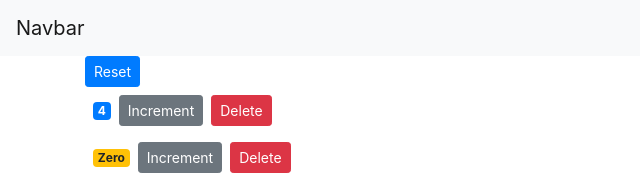
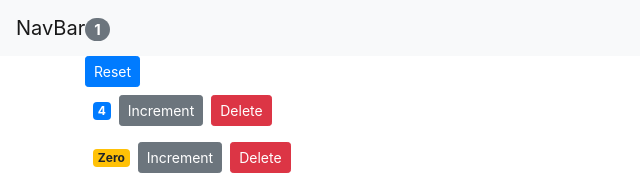
Before and after one commit to jbcastro/counter-app, a React (Create React App) app: page / in a window 1280 px wide. Shown: the top 175 px of the page, without its empty margins (0-640 px from the left). Built offline with nearby package versions, Linux system fonts and the light colour scheme.

Commit message:
10commit, 206minutes

```diff
--- a/src/App.js
+++ b/src/App.js
@@ -4,12 +4,46 @@ import "./App.css";
 import Counters from "./componets/counters";
 
 class App extends Component {
+  state = {
+    counters: [
+      { id: 1, value: 4 },
+      { id: 2, value: 0 },
+      { id: 3, value: 0 },
+      { id: 4, value: 0 }
+    ]
+  };
+  handleIncrement = counter => {
+    const counters = [...this.state.counters];
+    const index = counters.indexOf(counter);
+    counters[index] = { ...counter };
+    counters[index].value++;
+    this.setState({ counters });
+  };
+
+  handleReset = () => {
+    this.state.counters.map(c => {
+      c.value = 0;
+      return c;
+    });
+  };
+
+  handleDelete = counterId => {
+    const counters = this.state.counters.filter(c => c.id !== counterId);
+    this.setState({ counters });
+  };
   render() {
     return (
       <React.Fragment>
-        <NavBar />
+        <NavBar
+          totalCounters={this.state.counters.filter(c => c.value > 0).length}
+        />
         <main className="container">
-          <Counters />
+          <Counters
+            counters={this.state.counters}
+            onReset={this.handleReset}
+            onIncrement={this.handleIncrement}
+            onDelete={this.handleDelete}
+          />
         </main>
       </React.Fragment>
     );
--- a/src/componets/counters.jsx
+++ b/src/componets/counters.jsx
@@ -2,47 +2,20 @@ import React, { Component } from "react";
 import Counter from "./counter";
 
 class Counters extends Component {
-  state = {
-    counters: [
-      { id: 1, value: 4 },
-      { id: 2, value: 0 },
-      { id: 3, value: 0 },
-      { id: 4, value: 0 }
-    ]
-  };
-  handleIncrement = counter => {
-    const counters = [...this.state.counters];
-    const index = counters.indexOf(counter);
-    counters[index] = { ...counter };
-    counters[index].value++;
-    this.setState({ counters });
-  };
-
-  handleReset = () => {
-    this.state.counters.map(c => {
-      c.value = 0;
-      return c;
-    });
-  };
-
-  handleDelete = counterId => {
-    const counters = this.state.counters.filter(c => c.id !== counterId);
-    this.setState({ counters });
-  };
   render() {
     return (
       <div>
         <button
-          onClick={this.handleReset}
+          onClick={this.props.onReset}
           className="btn btn-primary btn-sm m2"
         >
           Reset
         </button>
-        {this.state.counters.map(counter => (
+        {this.props.counters.map(counter => (
           <Counter
             key={counter.id}
-            onDelete={this.handleDelete}
-            onIncrement={this.handleIncrement}
+            onDelete={this.props.onDelete}
+            onIncrement={this.props.onIncrement}
             counter={counter}
           />
         ))}
--- a/src/componets/navbar.jsx
+++ b/src/componets/navbar.jsx
@@ -5,7 +5,10 @@ class NavBar extends Component {
     return (
       <nav class="navbar navbar-light bg-light">
         <a class="navbar-brand" href="#">
-          Navbar
+          NavBar
+          <span className="badge badge-pill badge-secondary">
+            {this.props.totalCounters}
+          </span>
         </a>
       </nav>
     );
```
